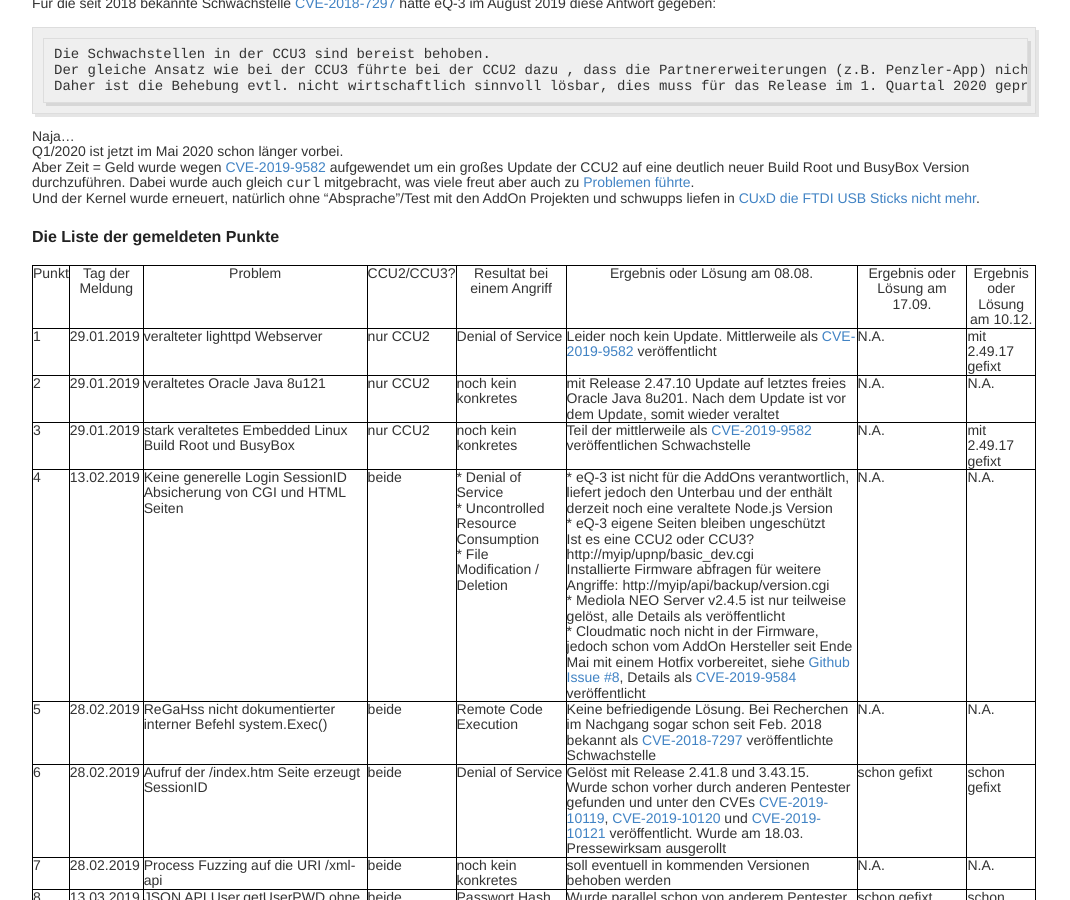
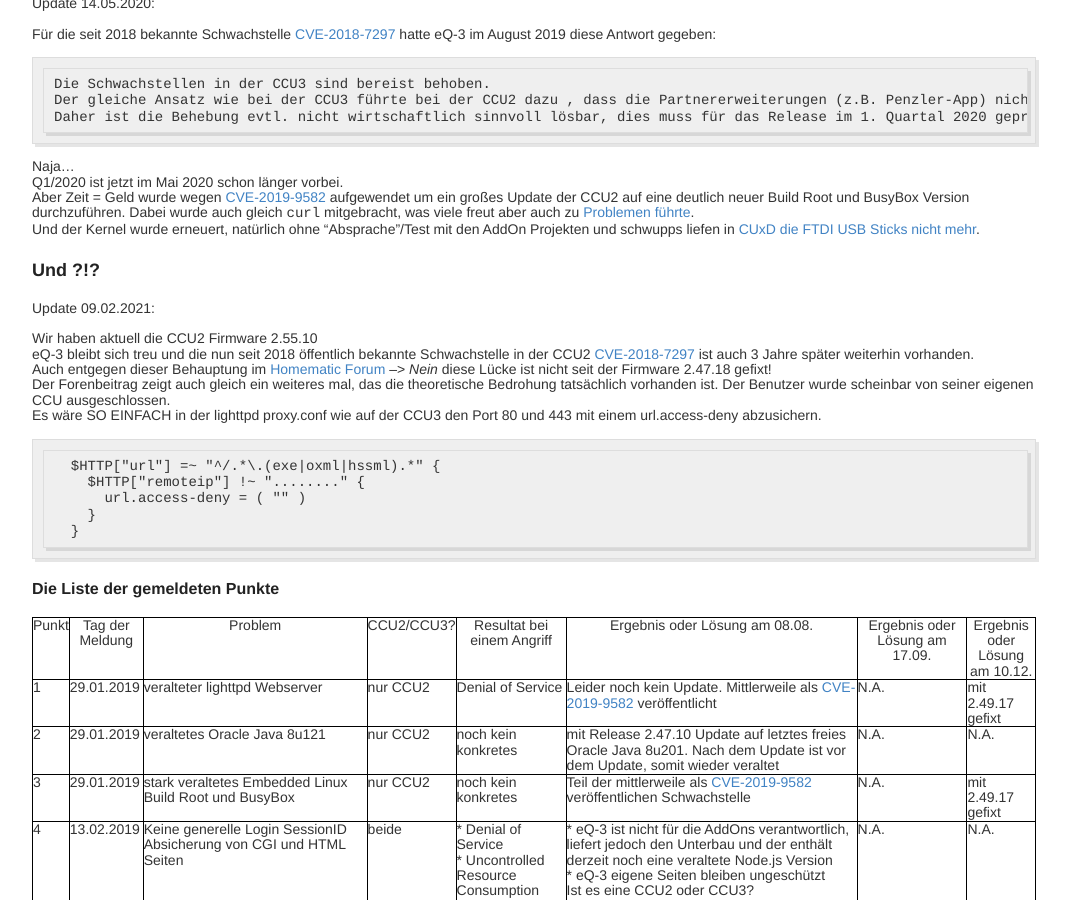
Before and after one commit to psytester/psytester.github.io, a Jekyll site: the page built from _posts/hacking_and_pentests/2019-07-09-eQ-3_Sicherheitsbewusstsein_zur_Homematic_CCU.md, in a window 1280 px wide and 900 px high, scrolled down 2276 px. Shown: the whole window, without its empty margins (106-1176 px from the left). Built offline with Jekyll 4.4.1, drawn with Linux system fonts in a browser that asks for light colours; some of the changed text lies outside the part shown.

Commit message:
CCU2 CVE-2018-7297 3 Jahre später noch offen

````diff
--- a/_posts/hacking_and_pentests/2019-07-09-eQ-3_Sicherheitsbewusstsein_zur_Homematic_CCU.md
+++ b/_posts/hacking_and_pentests/2019-07-09-eQ-3_Sicherheitsbewusstsein_zur_Homematic_CCU.md
@@ -1,7 +1,7 @@
 ---
 layout: post
 title:  "(kein) echtes Sicherheitsbewusstsein von eQ-3 zu Homematic CCU Sicherheitslücken?"
-date:   2020-05-14 23:25:00 MEST
+date:   2021-02-09 21:45:00
 author: 'psytester'
 ---
 
@@ -77,6 +77,7 @@
 <br>
 
 # Aber Jetzt?!? Ende Gut, alles Gut?
+Update 03.01.2020:<br>
 
 Ich denke leider nein.<br>
 Im September hatte ich eine E-Mail bekommen mit folgender Abschlussinformation:
@@ -113,6 +114,21 @@
 Aber Zeit = Geld wurde wegen [CVE-2019-9582](https://psytester.github.io/CVE-2019-9582/) aufgewendet um ein großes Update der CCU2 auf eine deutlich neuer Build Root und BusyBox Version durchzuführen. Dabei wurde auch gleich `curl` mitgebracht, was viele freut aber auch zu [Problemen führte](https://homematic-forum.de/forum/viewtopic.php?p=549683#p549683).<br>
 Und der Kernel wurde erneuert, natürlich ohne "Absprache"/Test mit den AddOn Projekten und schwupps liefen in [CUxD die FTDI USB Sticks nicht mehr](https://homematic-forum.de/forum/viewtopic.php?p=548420#p548420).
 
+# Und ?!?
+Update 09.02.2021:<br>
+
+Wir haben aktuell die CCU2 Firmware 2.55.10<br>
+eQ-3 bleibt sich treu und die nun seit 2018 öffentlich bekannte Schwachstelle in der CCU2 [CVE-2018-7297](https://atomic111.github.io/article/homematic-ccu2-remote-code-execution) ist auch 3 Jahre später weiterhin vorhanden.<br>
+Auch entgegen dieser Behauptung im [Homematic Forum](https://homematic-forum.de/forum/viewtopic.php?f=26&t=60281#p597468) --> *Nein* diese Lücke ist nicht seit der Firmware 2.47.18 gefixt!<br>
+Der Forenbeitrag zeigt auch gleich ein weiteres mal, das die theoretische Bedrohung tatsächlich vorhanden ist. Der Benutzer wurde scheinbar von seiner eigenen CCU ausgeschlossen.<br>
+Es wäre SO EINFACH in der lighttpd proxy.conf wie auf der CCU3 den Port 80 und 443 mit einem url.access-deny abzusichern.
+```
+  $HTTP["url"] =~ "^/.*\.(exe|oxml|hssml).*" {
+    $HTTP["remoteip"] !~ "........" {
+      url.access-deny = ( "" )
+    }
+  }
+```
 
 
 
````
